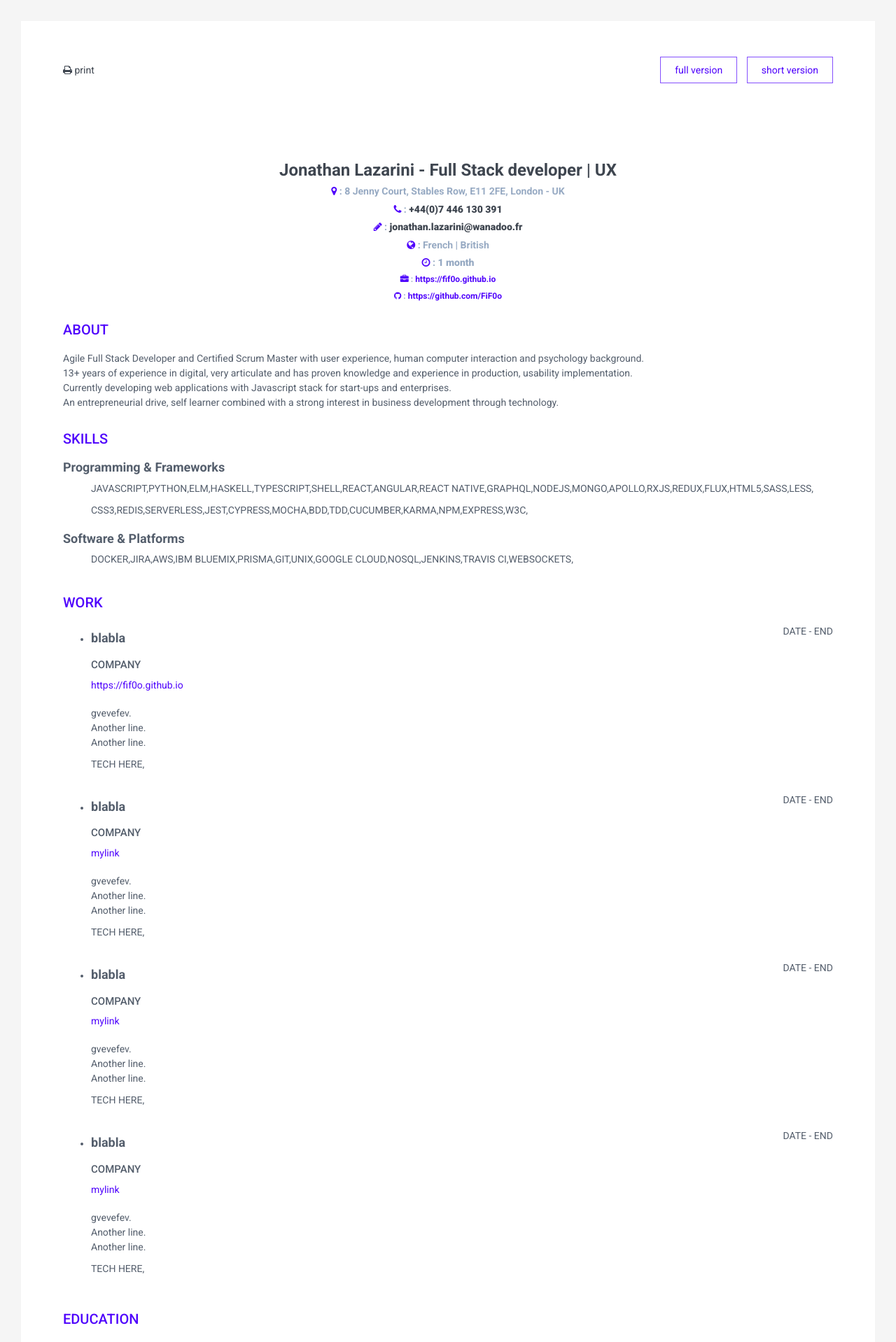
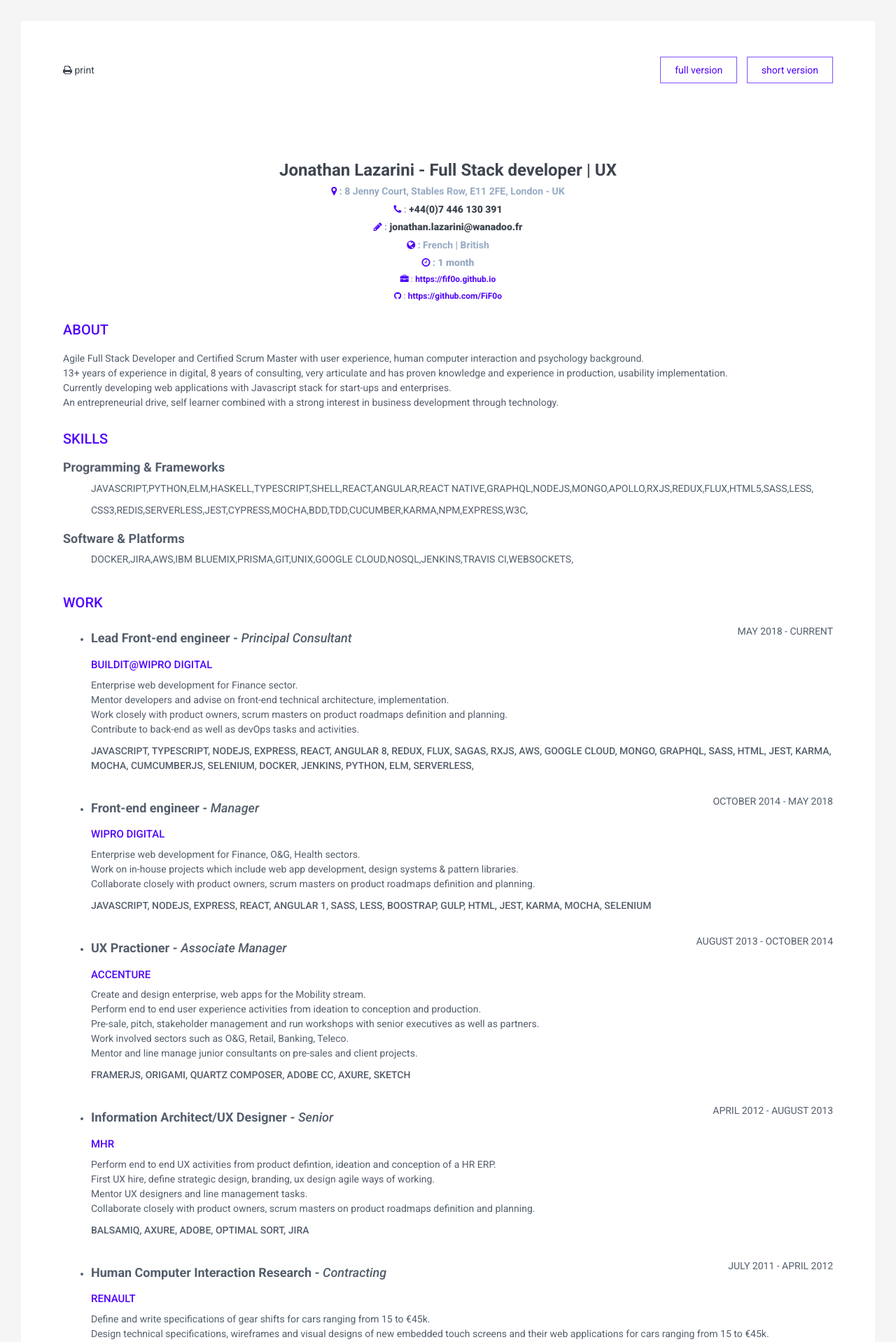
Before and after one commit to FiF0o/online-cv, a Jekyll site: the page built from short-version.html, in a window 1280 px wide. Shown: the top 1918 px of the page at 70% size. Built offline with Jekyll 4.4.1, drawn with Linux system fonts in a browser that asks for light colours; some of the changed text lies outside the part shown.

Commit message:
add work section and add minor info on about plus some styling

```diff
--- a/_data/short/about.yml
+++ b/_data/short/about.yml
@@ -1 +1 @@
-description: Agile Full Stack Developer and Certified Scrum Master with user experience, human computer interaction and psychology background.<br>13+ years of experience in digital, very articulate and has proven knowledge and experience in production, usability implementation.<br>Currently developing web applications with Javascript stack for start-ups and enterprises.<br>An entrepreneurial drive, self learner combined with a strong interest in business development through technology.
+description: Agile Full Stack Developer and Certified Scrum Master with user experience, human computer interaction and psychology background.<br>13+ years of experience in digital, 8 years of consulting, very articulate and has proven knowledge and experience in production, usability implementation.<br>Currently developing web applications with Javascript stack for start-ups and enterprises.<br>An entrepreneurial drive, self learner combined with a strong interest in business development through technology.
--- a/_data/short/work.yaml
+++ b/_data/short/work.yaml
@@ -1,32 +1,40 @@
 - experience:
-  title: blabla
-  company: company
-  link: https://fif0o.github.io
-  start: date
-  end: end
-  description: gvevefev.<br> Another line.<br>Another line.<br>
-  tech: tech here,
+  title: Lead Front-end engineer - <i>Principal Consultant</i>
+  company: Buildit@Wipro Digital
+  link: https://buildit.wiprodigital.com/
+  start: May 2018
+  end: current
+  description: Enterprise web development for Finance sector.<br>Mentor developers and advise on front-end technical architecture, implementation.<br>Work closely with product owners, scrum masters on product roadmaps definition and planning.<br>Contribute to back-end as well as devOps tasks and activities.<br>
+  tech: Javascript, Typescript, NodeJs, Express, React, Angular 8, Redux, Flux, Sagas, RxJs, AWS, Google Cloud, Mongo, GraphQL, SASS, Html, Jest, Karma, Mocha, CumcumberJs, Selenium, Docker, Jenkins, Python, Elm, Serverless,
 - experience:
-  title: blabla
-  company: company
-  link: mylink
-  start: date
-  end: end
-  description: gvevefev.<br> Another line.<br>Another line.<br>
-  tech: tech here,
+  title: Front-end engineer - <i>Manager</i>
+  company: Wipro Digital
+  link: https://wiprodigital.com/
+  start: October 2014
+  end: May 2018
+  description: Enterprise web development for Finance, O&G, Health sectors.<br>Work on in-house projects which include web app development, design systems & pattern libraries.<br>Collaborate closely with product owners, scrum masters on product roadmaps definition and planning.<br>
+  tech: Javascript, NodeJs, Express, React, Angular 1, SASS, Less, Boostrap, Gulp, Html, Jest, Karma, Mocha, Selenium
 - experience:
-  title: blabla
-  company: company
-  link: mylink
-  start: date
-  end: end
-  description: gvevefev.<br> Another line.<br>Another line.<br>
-  tech: tech here,
+  title: UX Practioner - <i>Associate Manager</i>
+  company: Accenture
+  link: https://www.accenture.com/gb-en
+  start: August 2013
+  end: October 2014
+  description: Create and design enterprise, web apps for the Mobility stream.<br>Perform end to end user experience activities from ideation to conception and production.<br>Pre-sale, pitch, stakeholder management and run workshops with senior executives as well as partners.<br>Work involved sectors such as O&G, Retail, Banking, Teleco.<br>Mentor and line manage junior consultants on pre-sales and client projects.<br>
+  tech: FramerJs, Origami, Quartz Composer, Adobe CC, Axure, Sketch
 - experience:
-  title: blabla
-  company: company
-  link: mylink
-  start: date
-  end: end
-  description: gvevefev.<br> Another line.<br>Another line.<br>
-  tech: tech here,
+  title: Information Architect/UX Designer - <i>Senior</i>
+  company: MHR
+  link: https://www.mhr.co.uk/
+  start: April 2012
+  end: August 2013
+  description: Perform end to end UX activities from product defintion, ideation and conception of a HR ERP.<br>First UX hire, define strategic design, branding, ux design agile ways of working.<br>Mentor UX designers and line management tasks.<br>Collaborate closely with product owners, scrum masters on product roadmaps definition and planning.<br>
+  tech: Balsamiq, Axure, Adobe, Optimal sort, Jira
+- experience:
+  title: Human Computer Interaction Research - <i>Contracting</i>
+  company: Renault
+  link: https://group.renault.com/en/our-company/locations/our-industrial-locations/guyancourt-design-renault/
+  start: July 2011
+  end: April 2012
+  description: Define and write specifications of gear shifts for cars ranging from 15 to €45k.<br>Design technical specifications, wireframes and visual designs of new embedded touch screens and their web applications for cars ranging from 15 to €45k.<br>Work closely with electrical, mechanical engineers to ensure product best ergonomics standards and feasilbilty as well as end user testing.<br>Perform benkmarching and competitor analysis, report to Renault HMI/Ergonomics team lead.<br>
+  tech: Office suite, Adobe, Sketch, Rapid prototyping, Card sorting & taxonomy, competitor analysis
--- a/_includes/short/work.html
+++ b/_includes/short/work.html
@@ -5,10 +5,9 @@
     <li class="work-list--child" >
       <h4>{{ exp.title }}</h4>
       <span>{{ exp.start }} - {{ exp.end }}</span>
-      <h5>{{ exp.company }}</h5>
-      <a href="{{exp.link}}">{{ exp.link }}</a>
-      <br>
-      <br>
+      <h5>
+        <a href="{{exp.link}}">{{ exp.company }}</a>
+      </h5>
       <p>{{ exp.description }}</p>
       <p>{{ exp.tech }}</p>
     </li>
--- a/assets/css/styles.css
+++ b/assets/css/styles.css
@@ -361,6 +361,9 @@ p {
 .short .work-list--child {
   margin-bottom: 30px;
 }
+.short .work-list--child i {
+  font-weight: 500;
+}
 .short .work-list--child > h4 {
   display: inline-block;
   width: 50%;
@@ -379,6 +382,7 @@ p {
 }
 .short .work-list--child > p:last-child {
   text-transform: uppercase;
+  font-weight: 500;
 }
 /**
 * Navigation & Section
--- a/assets/less/styles.less
+++ b/assets/less/styles.less
@@ -51,7 +51,6 @@
 
   .section-list {
     list-style-type: none;
-    // font-weight: 400;
     .section-list-inline {
       display: inline-block;
       text-transform: uppercase;
@@ -60,6 +59,9 @@
 
   .work-list--child {
     margin-bottom: 30px;
+    i {
+      font-weight: 500;
+    }
     > h4 {
       display: inline-block;
       width: 50%;
@@ -78,9 +80,11 @@
       font-size: 15px;
       text-transform: uppercase;
     }
+
     > p {
       &:last-child {
         text-transform: uppercase;
+        font-weight: 500;
       }
     }
   }
```
